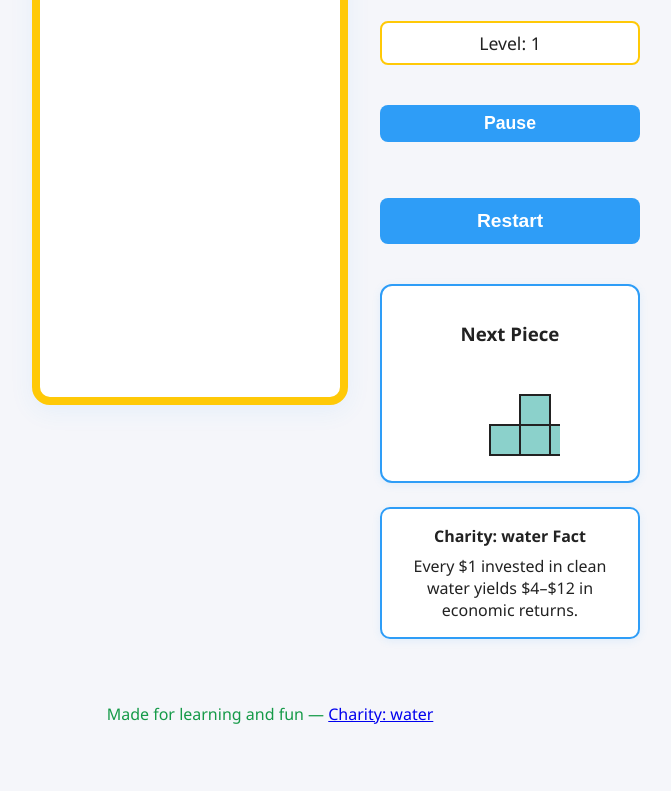
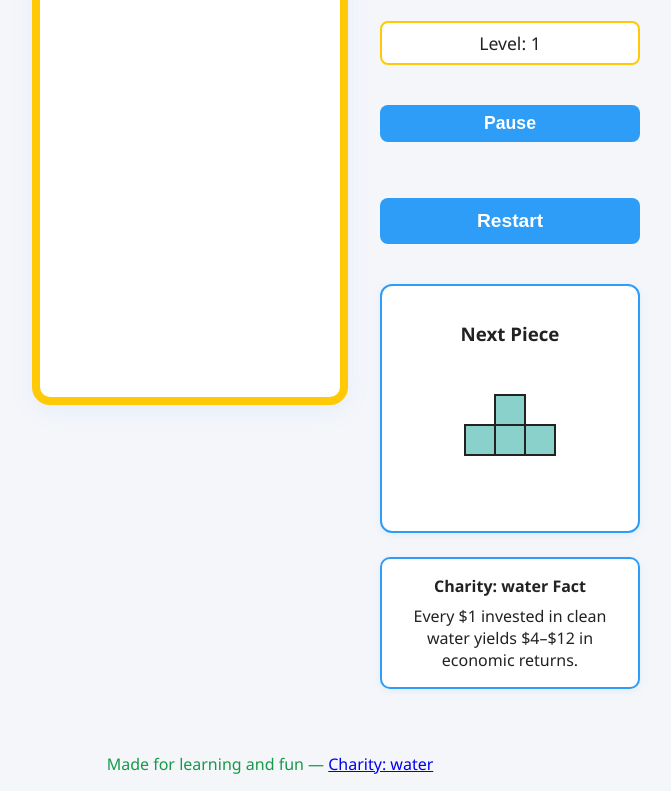
Before and after one commit to RaubCC/Pipeline-, a plain HTML site: page index.html in a window 1280 px wide. Shown: the part 605-1396 px from the top of the page, without its empty margins (370-1041 px from the left). Before the commit the page ends 1346 px from the top, so only its background shows below. Drawn offline with Linux system fonts and the light colour scheme.

Commit message:
Increase next piece canvas size for improved visibility

```diff
--- a/index.html
+++ b/index.html
@@ -92,7 +92,7 @@
         <button id="restart" aria-label="Restart game">Restart</button>
         <div id="next-piece">
           <h3>Next Piece</h3>
-          <canvas id="next" width="100" height="100" aria-label="Next Tetris piece" tabindex="0"></canvas>
+        <canvas id="next" width="150" height="150" aria-label="Next Tetris piece" tabindex="0"></canvas>
         </div>
         <div id="fact-section" style="background:#fff;border:2px solid #2E9DF7;border-radius:10px;padding:1rem 1.2rem;font-size:1rem;text-align:center;box-shadow:0 2px 8px rgba(46,157,247,0.10);margin-bottom:1rem;min-height:72px;display:flex;flex-direction:column;justify-content:center;">
           <strong>Charity: water Fact</strong>
```
